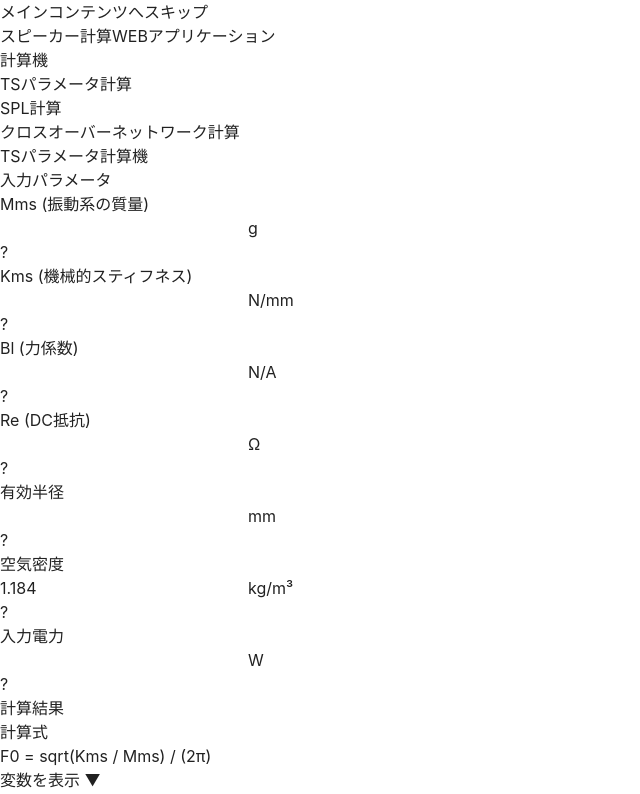
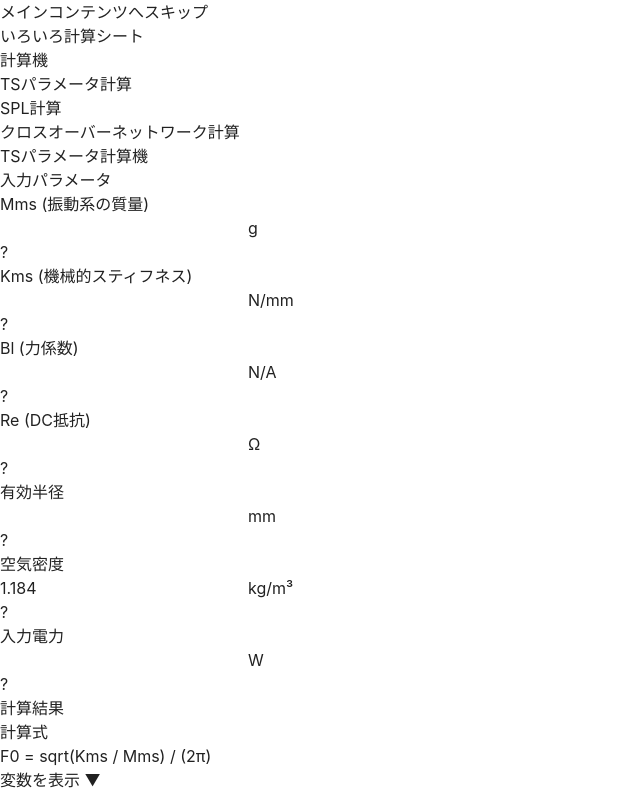
Before and after one commit to ftmyfx000/calculator_speaker_headphone, a React (Vite) app: page /ts-parameters in a window 1280 px wide. Shown: the top 794 px of the page, without its empty margins (0-640 px from the left). Built offline with nearby package versions, Linux system fonts and the light colour scheme.

Commit message:
Change app title to いろいろ計算シート

```diff
--- a/index.html
+++ b/index.html
@@ -4,7 +4,7 @@
     <meta charset="UTF-8" />
     <link rel="icon" type="image/svg+xml" href="/vite.svg" />
     <meta name="viewport" content="width=device-width, initial-scale=1.0" />
-    <title>スピーカー計算WEBアプリケーション</title>
+    <title>いろいろ計算シート</title>
   </head>
   <body>
     <div id="root"></div>
--- a/src/components/layout/Layout.tsx
+++ b/src/components/layout/Layout.tsx
@@ -11,7 +11,7 @@ export function Layout({ children }: LayoutProps) {
       <header className="bg-white shadow sticky top-0 z-10" role="banner">
         <div className="max-w-7xl mx-auto py-4 px-4 sm:py-6 sm:px-6 lg:px-8">
           <h1 className="text-xl sm:text-2xl md:text-3xl font-bold text-gray-900">
-            スピーカー計算WEBアプリケーション
+            いろいろ計算シート
           </h1>
         </div>
       </header>
```
Also changed, not shown: 2 other files (tests, documents, lock files or other folders).
